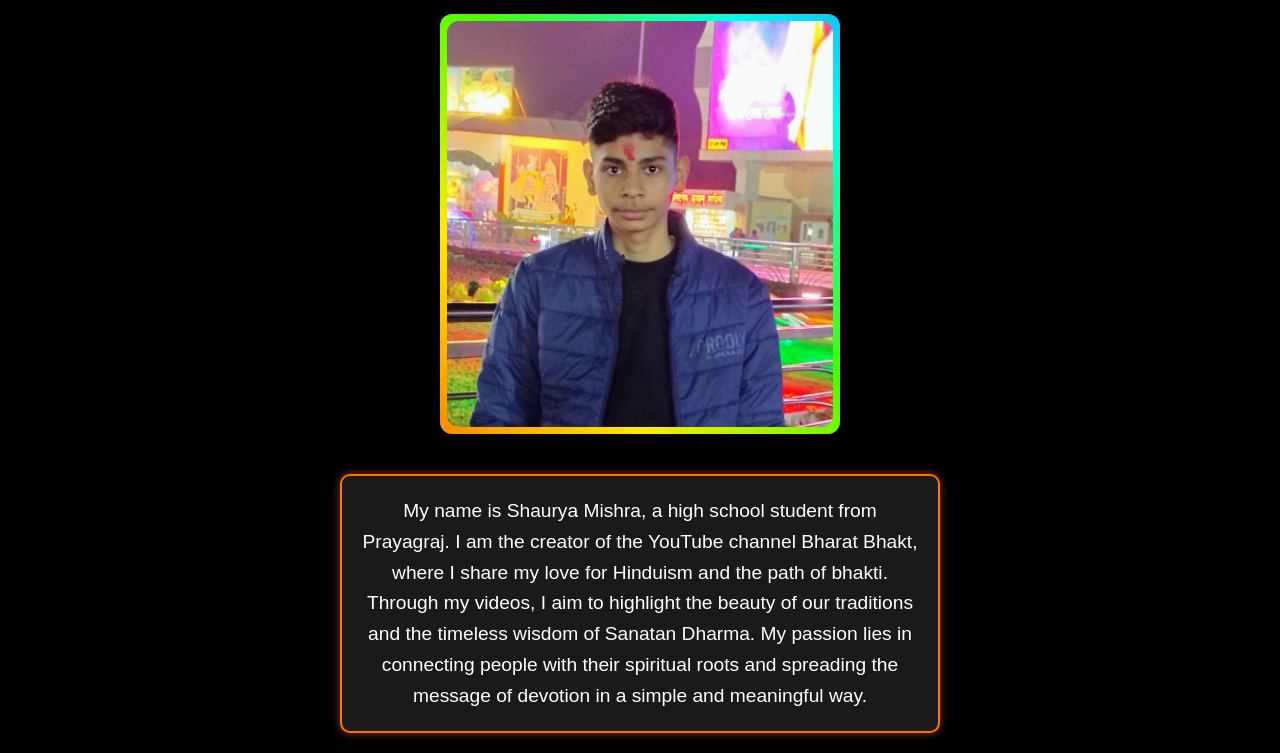
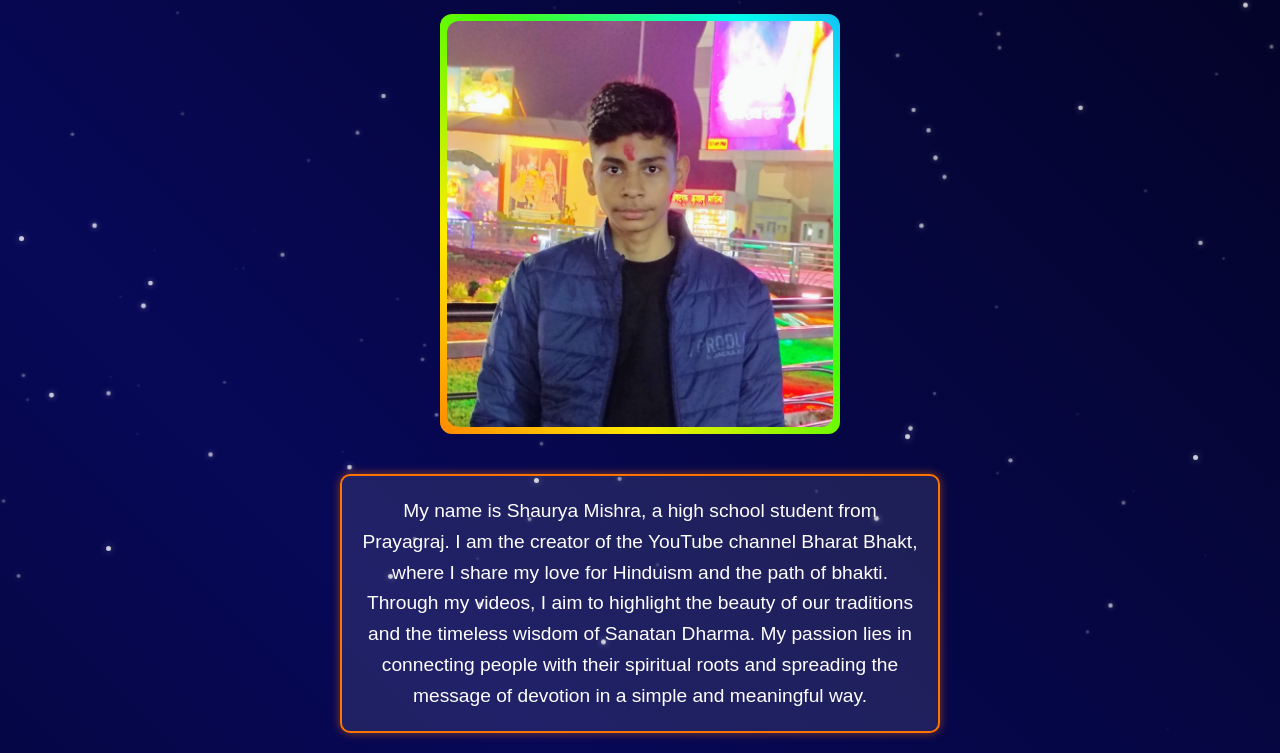
Before and after one commit to ShauryaMishra013/intro, a plain HTML site: page index.html in a window 1280 px wide. Shown: the part 83-836 px from the top of the page. Drawn offline with Linux system fonts and the light colour scheme.

Commit message:
added glitter in the background

```diff
--- a/index.html
+++ b/index.html
@@ -17,11 +17,15 @@
       justify-content: center;
       align-items: center;
       min-height: 100vh;
-      background: #000;
       color: #fff;
       font-family: Arial, sans-serif;
       text-align: center;
       padding: 20px;
+      overflow: hidden;
+      background: linear-gradient(45deg, #070e2f, #000000, #070857, #000000);
+      background-size: 400% 400%;
+      animation: gradientShift 10s ease infinite;
+      position: relative;
     }
 
     h1 {
@@ -51,6 +55,7 @@
       height: auto;
       border-radius: 12px;
       max-width: 100%;
+      object-fit: cover;
     }
 
     p {
@@ -80,6 +85,52 @@
       text-align: center;
       line-height: 1.6;
       margin-top: 20px;
+    }
+
+    @keyframes gradientShift {
+      0% {
+        background-position: 0% 50%;
+      }
+      50% {
+        background-position: 100% 50%;
+      }
+      100% {
+        background-position: 0% 50%;
+      }
+    }
+
+    .glitter {
+      position: absolute;
+      width: 100%;
+      height: 100%;
+      pointer-events: none;
+      overflow: hidden;
+      z-index: -1;
+    }
+
+    .glitter span {
+      position: absolute;
+      width: 5px;
+      height: 5px;
+      background: rgba(255, 255, 255, 0.8);
+      box-shadow: 0 0 8px rgba(255, 255, 255, 0.5);
+      border-radius: 50%;
+      animation: glitter 3s ease-in-out infinite;
+    }
+
+    @keyframes glitter {
+      0% {
+        transform: translateY(0) scale(0.5);
+        opacity: 0;
+      }
+      50% {
+        transform: translateY(-100px) scale(1);
+        opacity: 1;
+      }
+      100% {
+        transform: translateY(-200px) scale(0.5);
+        opacity: 0;
+      }
     }
 
     /* Media Queries for Responsiveness */
@@ -114,11 +165,14 @@
   </style>
 </head>
 <body>
+  <div class="glitter" id="glitter-container"></div>
+
   <!-- Heading -->
   <h1>Welcome to My Website</h1>
 
   <!-- Image with shiny border -->
   <div class="shiny-image-container">
+    <!-- Placeholder base64 image -->
     <img src="individual.jpg" alt="Mr. Shaurya">
   </div>
   <div class="text-box">
@@ -127,5 +181,20 @@
        Through my videos, I aim to highlight the beauty of our traditions and the timeless wisdom of Sanatan Dharma.
        My passion lies in connecting people with their spiritual roots and spreading the message of devotion in a simple and meaningful way.</p>
   </div>
+
+  <script>
+    document.addEventListener('DOMContentLoaded', function() {
+      const glitterContainer = document.getElementById('glitter-container');
+      const glitterCount = 150; // Increased number of glitter particles
+
+      for (let i = 0; i < glitterCount; i++) {
+        const glitter = document.createElement('span');
+        glitter.style.left = `${Math.random() * 100}%`;
+        glitter.style.top = `${Math.random() * 100}%`;
+        glitter.style.animationDelay = `${Math.random() * 3}s`;
+        glitterContainer.appendChild(glitter);
+      }
+    });
+  </script>
 </body>
 </html>
```
